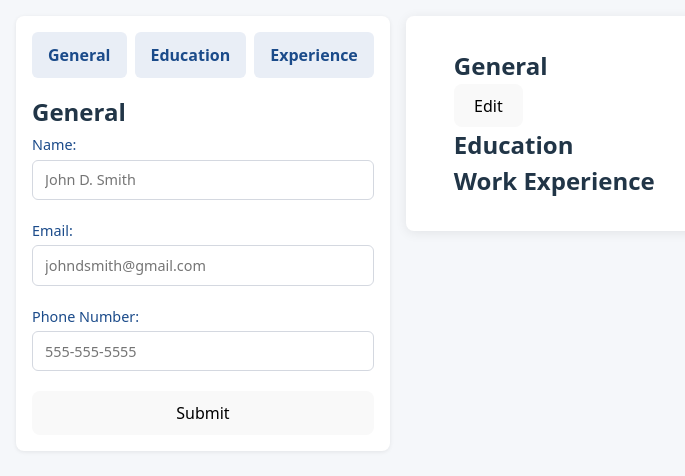
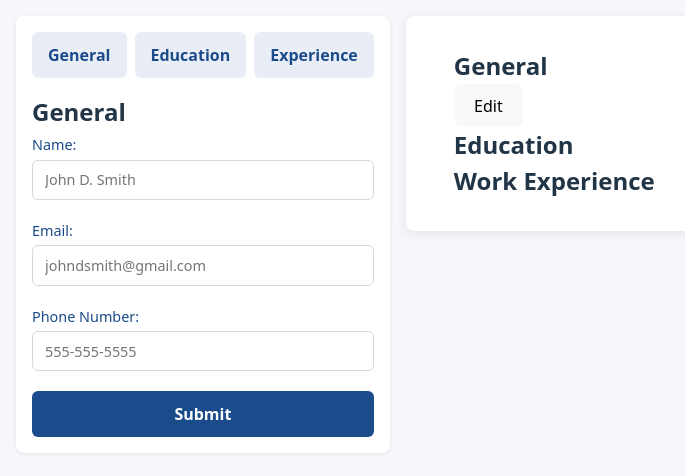
Before and after one commit to thongster/odin-cv-application, a React (Vite) app: page / in a window 1280 px wide. Shown: the top 476 px of the page, without its empty margins (0-685 px from the left). Built offline with nearby package versions, Linux system fonts and the light colour scheme.

Commit message:
submit button styling

```diff
--- a/src/styles/Forms.css
+++ b/src/styles/Forms.css
@@ -35,3 +35,19 @@ textarea:focus {
   border-color: #1b4b8a;
   box-shadow: 0 0 0 2px rgba(27, 75, 138, 0.15);
 }
+
+button[type="submit"] {
+  padding: 0.75rem 1rem;
+  background: #1b4b8a;
+  color: white;
+  font-weight: 600;
+  font-size: 1rem;
+  border: none;
+  border-radius: 6px;
+  cursor: pointer;
+  transition: background 0.2s ease;
+}
+
+button[type="submit"]:hover {
+  background: #153a6b;
+}
```
